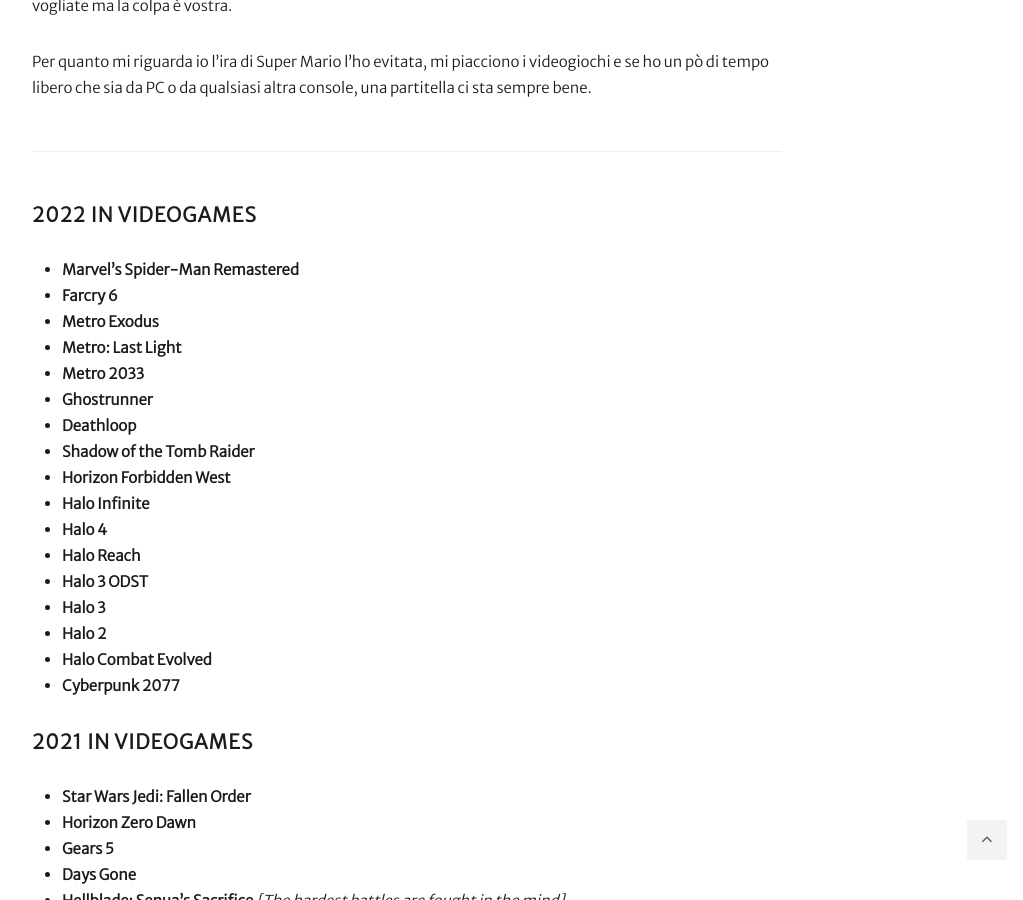
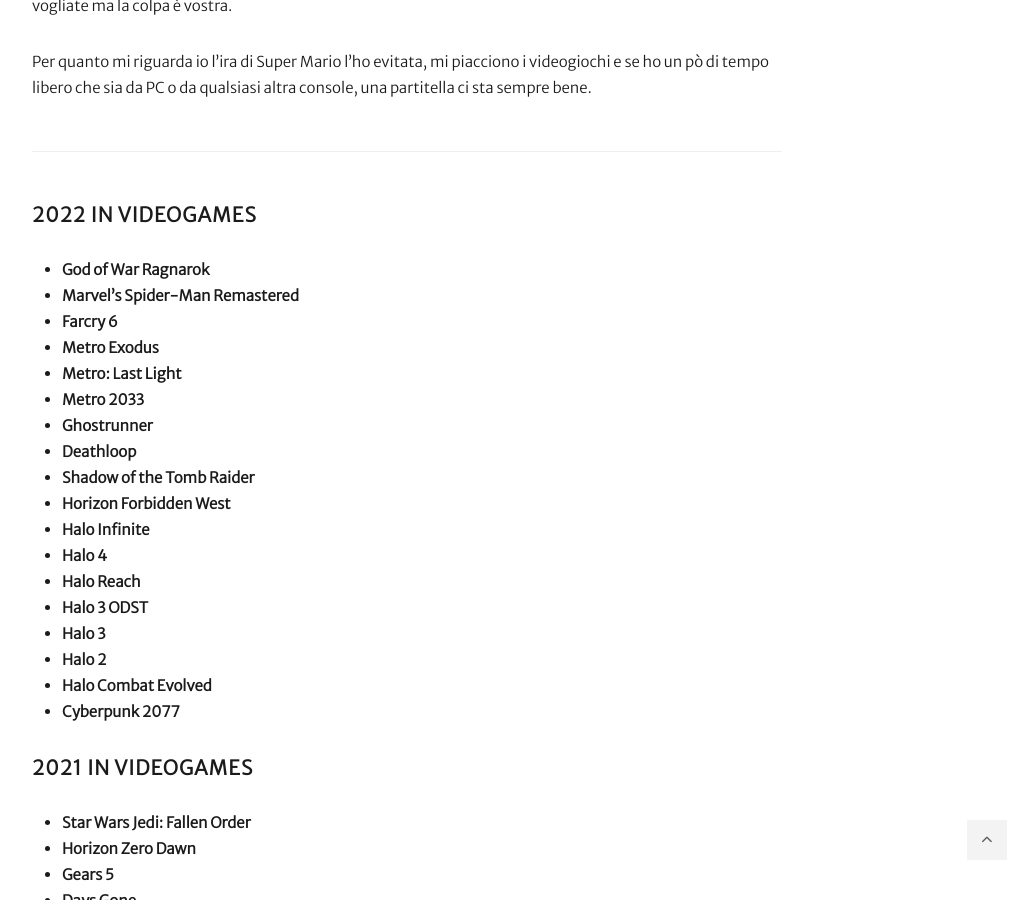
Before and after one commit to carlofinocchiaro/carlofinocchiaro.github.io, a Jekyll site: the page built from _pages/atAGlancePage/gaming.md, in a window 1280 px wide and 900 px high, scrolled down 955 px. Shown: the whole window, without its empty margins (233-1256 px from the left). Built offline with Jekyll 4.4.1, drawn with Linux system fonts in a browser that asks for light colours; nearby versions of some CDN libraries; emoji names are drawn with the system emoji font.

Commit message:
Update Videogame page

```diff
--- a/_pages/atAGlancePage/gaming.md
+++ b/_pages/atAGlancePage/gaming.md
@@ -14,6 +14,7 @@
 
 ***
 #### 2022 in videogames
+* **God of War Ragnarok**
 * **Marvel’s Spider-Man Remastered**
 * **Farcry 6**
 * **Metro Exodus**
```
Also changed, not shown: Gemfile.lock.
